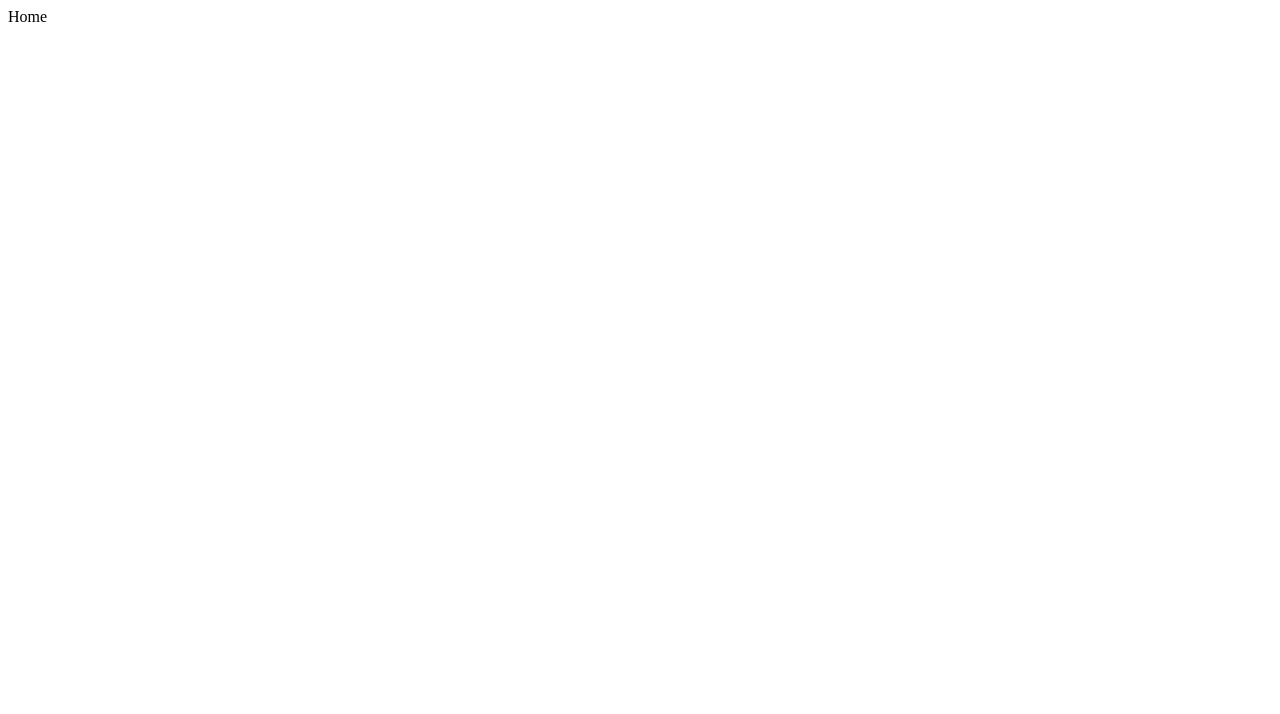
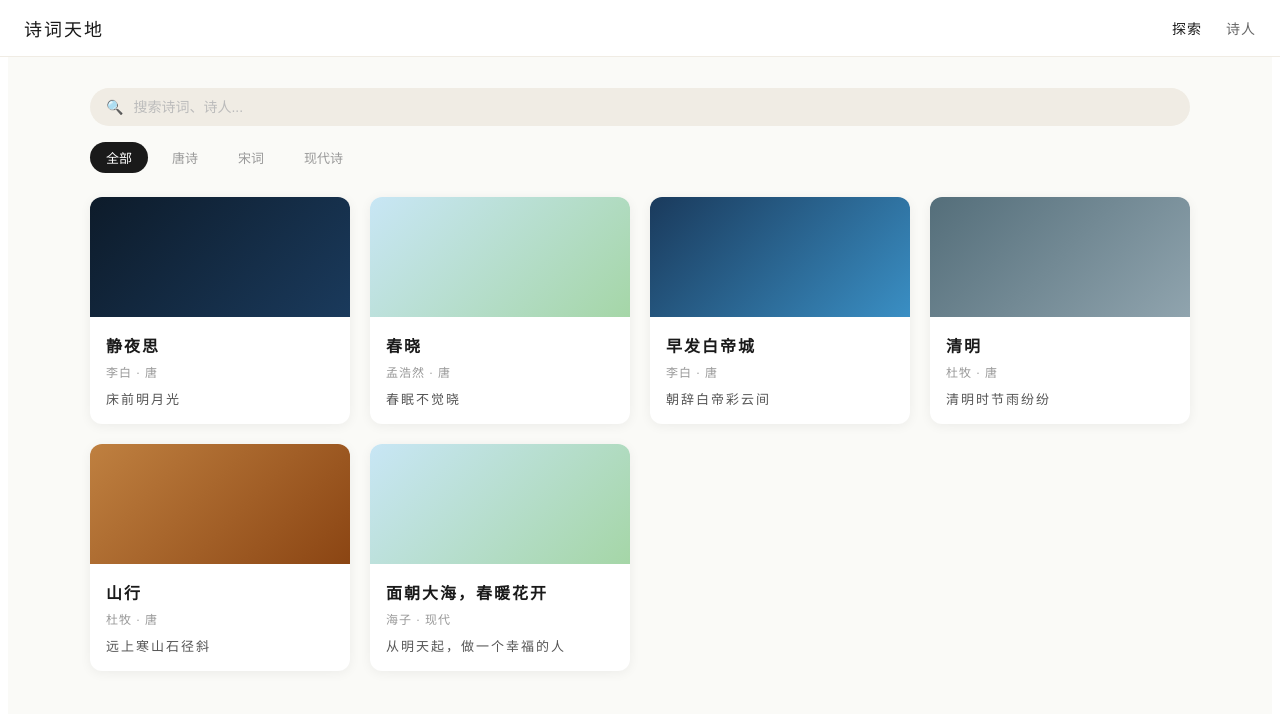
Before and after one commit to iammrsean/poetry-website, a Vue app: page / in a window 1280 px wide. Shown: the top 714 px of the page. Built offline with nearby package versions, Linux system fonts and the light colour scheme.

Commit message:
feat: implement HomeView with search and category filter

```diff
--- a/src/views/HomeView.vue
+++ b/src/views/HomeView.vue
@@ -1 +1,83 @@
-<template><div>Home</div></template>
+<template>
+  <div class="home">
+    <NavBar />
+    <main class="home-main">
+      <SearchBar
+        :query="query"
+        :active-category="activeCategory"
+        @search="onSearch"
+        @category="onCategory"
+      />
+      <div class="poem-grid">
+        <PoemCard v-for="poem in filteredPoems" :key="poem.id" :poem="poem" />
+      </div>
+      <p v-if="filteredPoems.length === 0" class="no-results">
+        暂无结果，换个关键词试试？
+      </p>
+    </main>
+  </div>
+</template>
+
+<script setup>
+import { ref, computed } from 'vue'
+import NavBar from '../components/NavBar.vue'
+import SearchBar from '../components/SearchBar.vue'
+import PoemCard from '../components/PoemCard.vue'
+import poems from '../data/poems.json'
+
+const query = ref('')
+const activeCategory = ref('all')
+
+const filteredPoems = computed(() => {
+  let result = poems
+
+  if (activeCategory.value === 'tang') {
+    result = result.filter(p => p.dynasty === '唐')
+  } else if (activeCategory.value === 'song') {
+    result = result.filter(p => p.dynasty === '宋')
+  } else if (activeCategory.value === 'modern') {
+    result = result.filter(p => p.type === 'modern')
+  }
+
+  if (query.value.trim()) {
+    const q = query.value.trim()
+    result = result.filter(p =>
+      p.title.includes(q) ||
+      p.author.includes(q) ||
+      p.lines.some(l => l.includes(q))
+    )
+  }
+
+  return result
+})
+
+function onSearch(value) { query.value = value }
+function onCategory(value) { activeCategory.value = value }
+</script>
+
+<style scoped>
+.home {
+  min-height: 100vh;
+  background: #fafaf7;
+}
+
+.home-main {
+  max-width: 1100px;
+  margin: 0 auto;
+  padding: 80px 24px 48px;
+}
+
+.poem-grid {
+  display: grid;
+  grid-template-columns: repeat(auto-fill, minmax(240px, 1fr));
+  gap: 20px;
+}
+
+.no-results {
+  text-align: center;
+  color: #bbb;
+  font-size: 14px;
+  padding: 48px 0;
+  letter-spacing: 1px;
+}
+</style>
```
Also changed, not shown: 1 other file (tests, documents, lock files or other folders).
